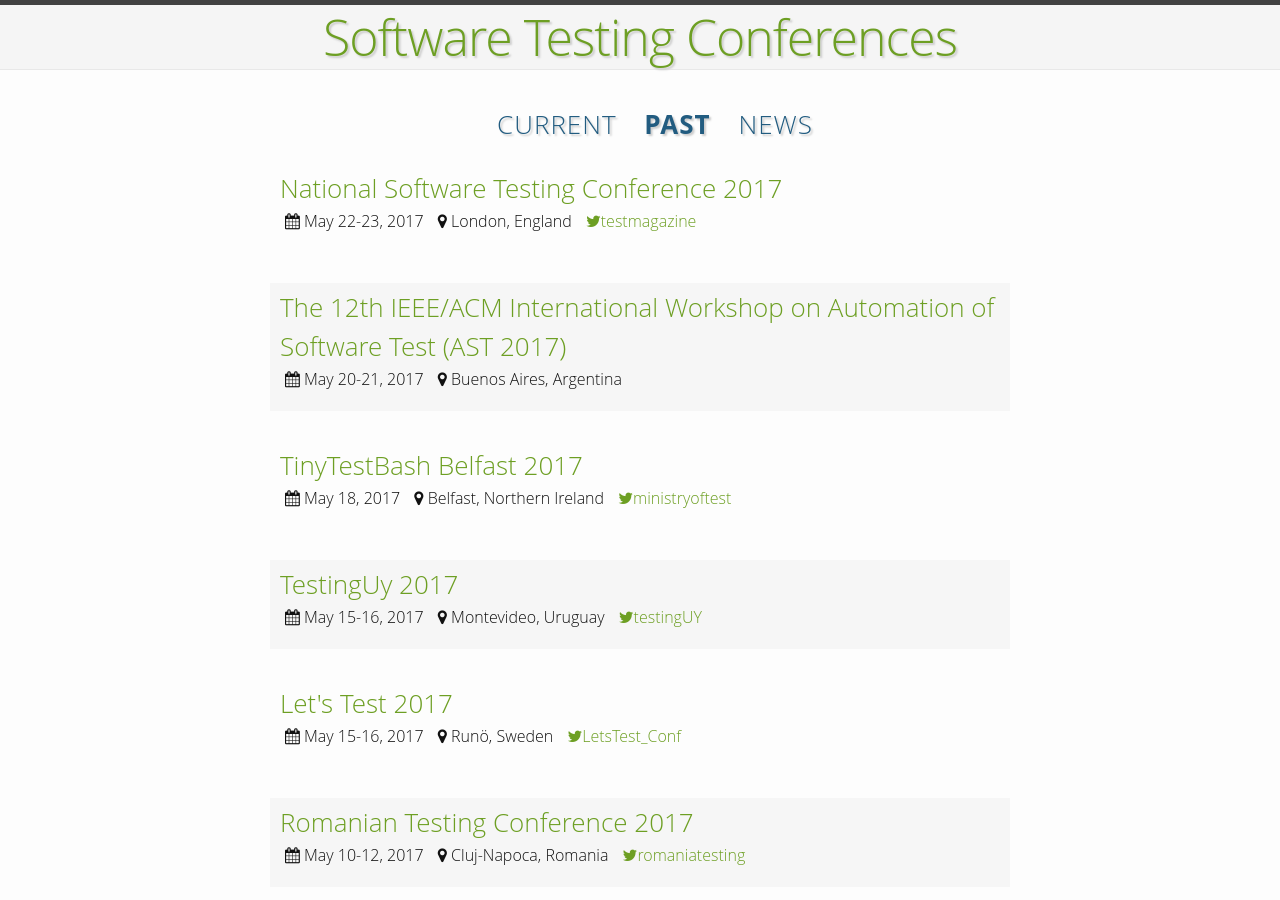
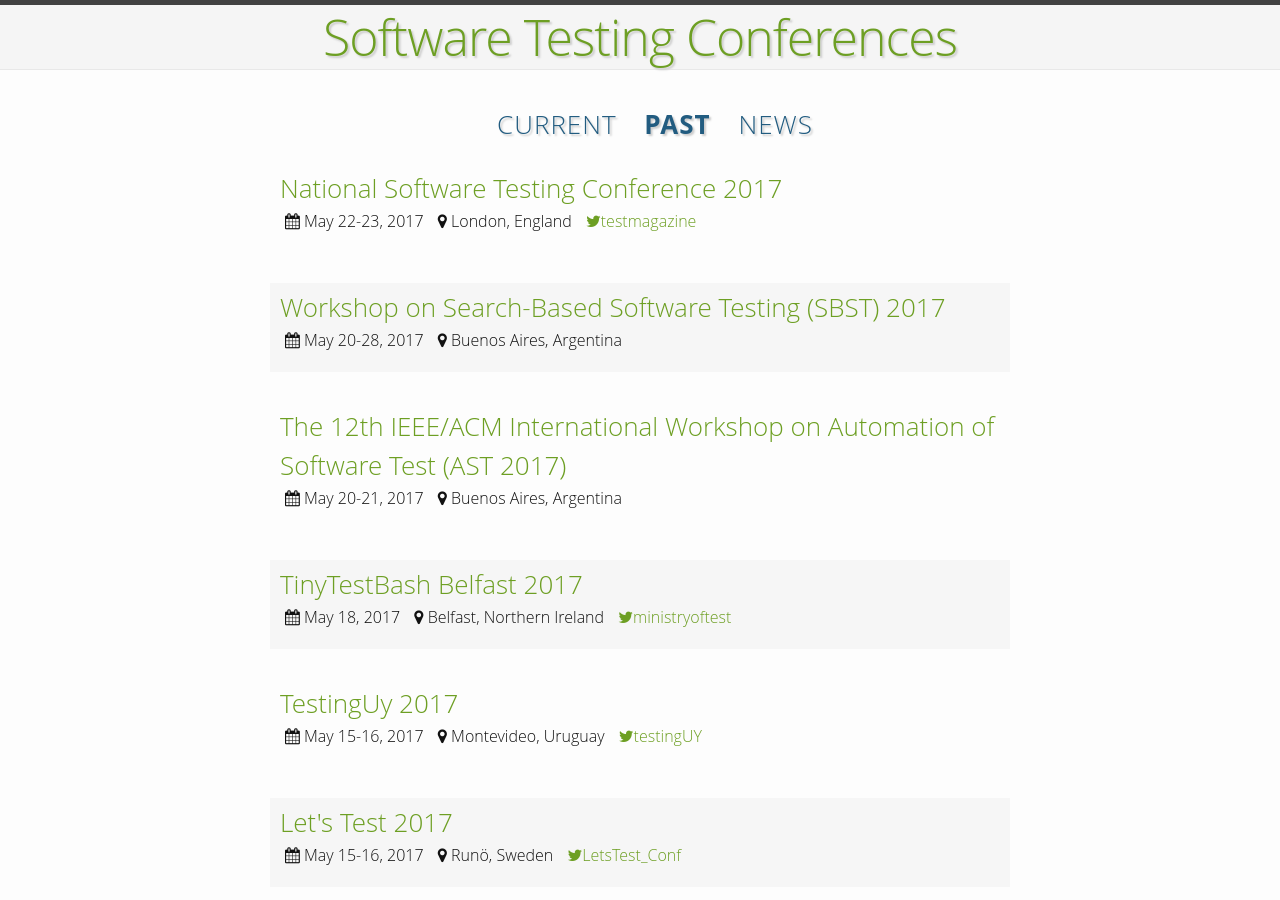
Before and after one commit to TestingConferences/testingconferences.github.io, a Jekyll site: the page built from past.html, in a window 1280 px wide and 900 px high. Built offline with Jekyll 4.4.1, drawn with Linux system fonts in a browser that asks for light colours; some of the changed lines change nothing that is shown.

Commit message:
Moved current to past

```diff
--- a/_data/current.yml
+++ b/_data/current.yml
@@ -1,9 +1,4 @@
-- name: Workshop on Search-Based Software Testing (SBST) 2017
-  location: Buenos Aires, Argentina
-  dates: "May 20-28, 2017"
-  url: http://sbst2017.lafhis.dc.uba.ar/
-
-  name: Testing Stage'17 (TS) 2017
+- name: Testing Stage'17 (TS) 2017
   location: Kiev, Ukraine
   dates: "June 2-3, 2017"
   url: https://testingstage.com/
--- a/_data/past.yml
+++ b/_data/past.yml
@@ -3,6 +3,11 @@
   dates: "May 22-23, 2017"
   url: http://www.softwaretestingconference.com/
   twitter: testmagazine
+
+- name: Workshop on Search-Based Software Testing (SBST) 2017
+  location: Buenos Aires, Argentina
+  dates: "May 20-28, 2017"
+  url: http://sbst2017.lafhis.dc.uba.ar/
 
 - name: The 12th IEEE/ACM International Workshop on Automation of Software Test (AST 2017)
   location: Buenos Aires, Argentina
```
